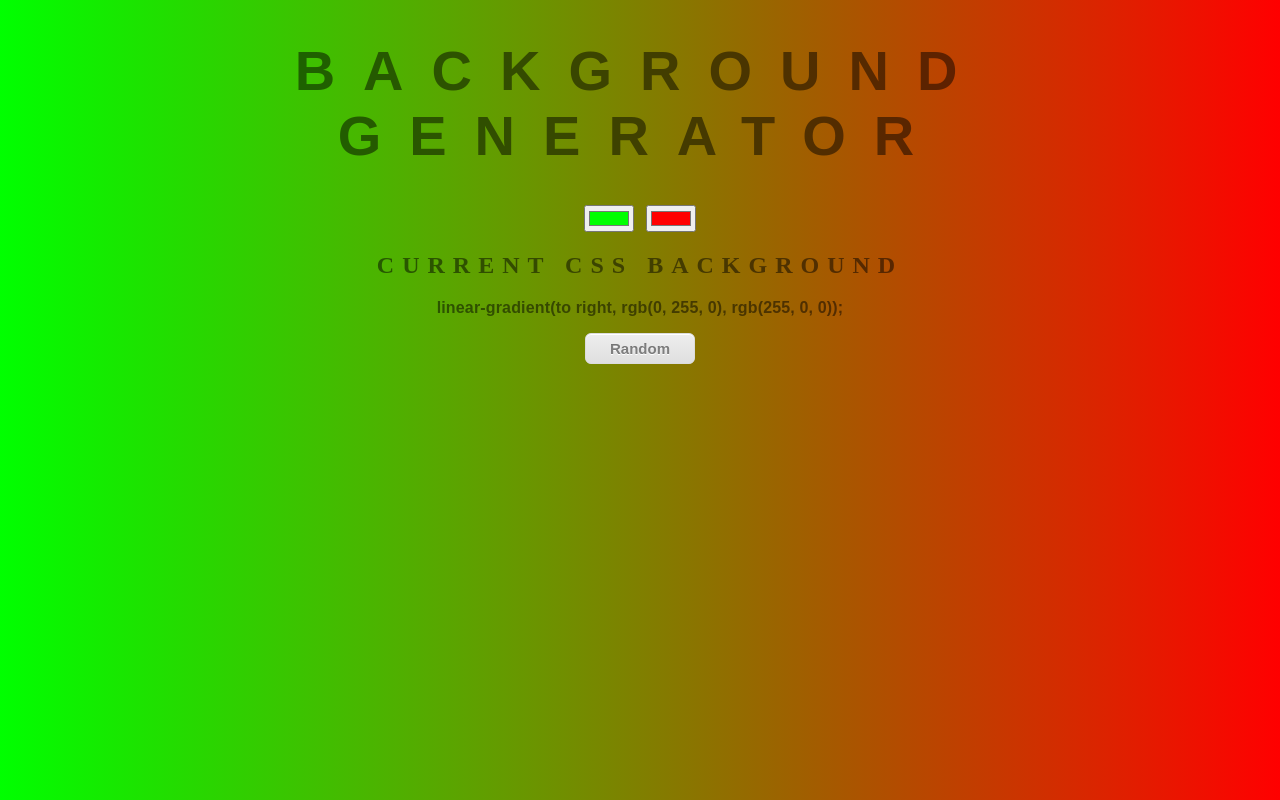
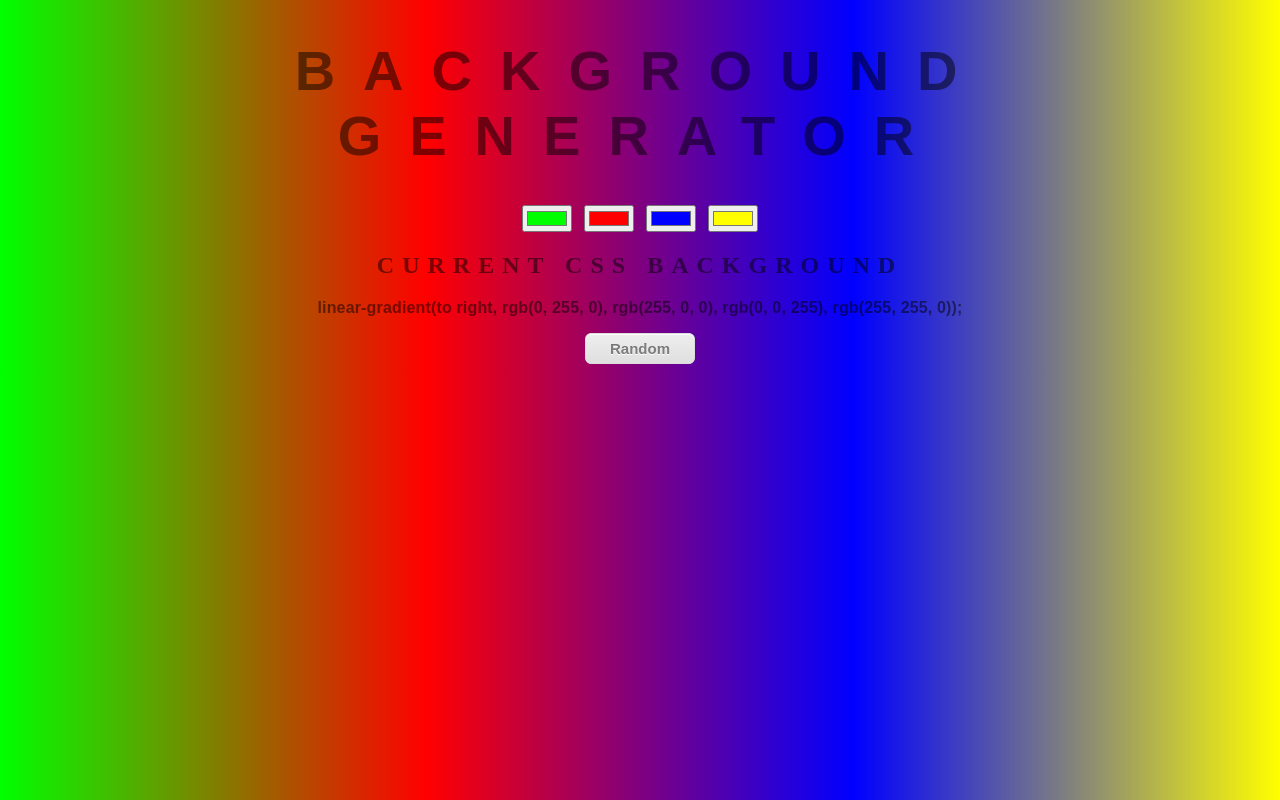
Before and after one commit to daxen98/vanilla-js-simple-background-generator, a plain HTML site: page index.html in a window 1280 px wide. Drawn offline with Linux system fonts and the light colour scheme.

Commit message:
Added more colors

```diff
--- a/index.html
+++ b/index.html
@@ -8,6 +8,8 @@
         <h1>Background Generator</h1>
         <input class="color1" type="color" name="color1" value="#00ff00">
         <input class="color2" type="color" name="color2" value="#ff0000">
+        <input class="color3" type="color" name="color3" value="#0000ff">
+        <input class="color4" type="color" name="color4" value="#ffff00">
         <h2>Current CSS Background</h2>
         <h3></h3>
         <button class="random"> Random </button>
--- a/script.js
+++ b/script.js
@@ -1,12 +1,14 @@
 var css = document.querySelector("h3");
 var color1 = document.querySelector(".color1");
 var color2 = document.querySelector(".color2");
+var color3 = document.querySelector(".color3");
+var color4 = document.querySelector(".color4");
 var body = document.getElementById("gradient");
 var random = document.querySelector(".random");
 
 function setGradient()
 {
-    body.style.background = "linear-gradient(to right, " + color1.value + ", " + color2.value + ")";
+    body.style.background = "linear-gradient(to right, " + color1.value + ", " + color2.value + ", " + color3.value + ", " + color4.value + ")";
     css.textContent = body.style.background + ";";
 }
 
@@ -25,6 +27,8 @@ function setRandomColor()
 {
     color1.value = getRandomColor();
     color2.value = getRandomColor();
+    color3.value = getRandomColor();
+    color4.value = getRandomColor();
     setGradient();
 }
 
@@ -32,5 +36,7 @@ window.addEventListener(document.onload, setGradient());
 
 color1.addEventListener("input", setGradient);
 color2.addEventListener("input", setGradient);
+color3.addEventListener("input", setGradient);
+color4.addEventListener("input", setGradient);
 
 random.addEventListener("click", setRandomColor);
--- a/style.css
+++ b/style.css
@@ -5,7 +5,7 @@ body {
     text-transform: uppercase;
     letter-spacing: .5em;
     top: 15%;
-	background: linear-gradient(to right, red , yellow); /* Standard syntax */
+	background: linear-gradient(to right, red , yellow, blue); /* Standard syntax */
 }
 
 h1 {
```
